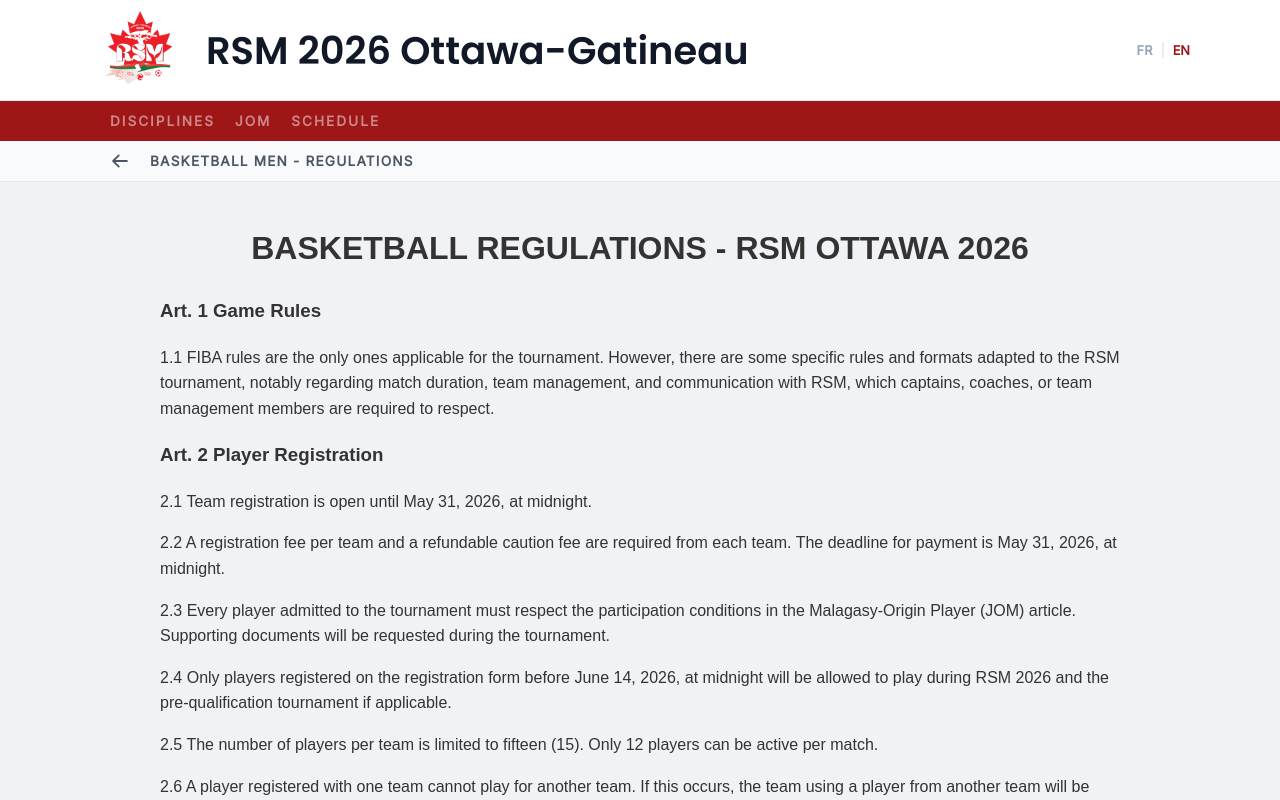
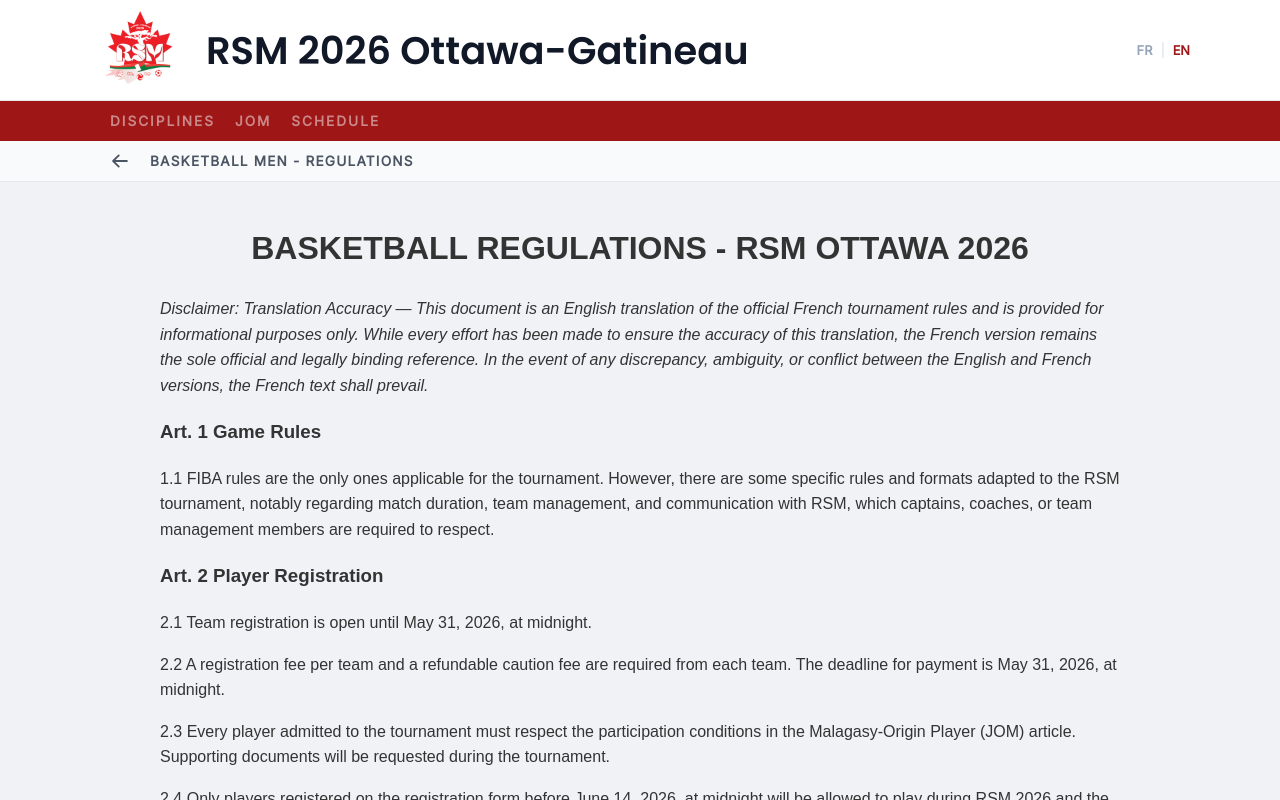
Before and after one commit to matth9597/Rsm2026, a React (Vite) app: page /basketball-homme/reglement in a window 1280 px wide. Both pictures are taken after a click on the element "EN". Shown: the top 800 px of the page. Built offline with nearby package versions, Linux system fonts and the light colour scheme.

Commit message:
adding regulations files

```diff
--- a/src/pages/reglementsSports/Basketball/ReglementBasketballHommeEN.jsx
+++ b/src/pages/reglementsSports/Basketball/ReglementBasketballHommeEN.jsx
@@ -4,6 +4,8 @@
   return (
     <div style={{ padding: '20px', maxWidth: '1000px', margin: '0 auto', fontFamily: 'sans-serif', lineHeight: '1.6', color: '#333' }}>
       <h1 style={{ textAlign: 'center' }}>BASKETBALL REGULATIONS - RSM OTTAWA 2026</h1>
+
+      <p><em>Disclaimer: Translation Accuracy — This document is an English translation of the official French tournament rules and is provided for informational purposes only. While every effort has been made to ensure the accuracy of this translation, the French version remains the sole official and legally binding reference. In the event of any discrepancy, ambiguity, or conflict between the English and French versions, the French text shall prevail.</em></p>
 
       <h3>Art. 1 Game Rules</h3>
       <p>1.1 FIBA rules are the only ones applicable for the tournament. However, there are some specific rules and formats adapted to the RSM tournament, notably regarding match duration, team management, and communication with RSM, which captains, coaches, or team management members are required to respect.</p>
--- a/src/pages/reglementsSports/Other/ReglementPetanqueEN.jsx
+++ b/src/pages/reglementsSports/Other/ReglementPetanqueEN.jsx
@@ -4,6 +4,8 @@
   return (
     <div style={{ padding: '20px', maxWidth: '1000px', margin: '0 auto', fontFamily: 'sans-serif', lineHeight: '1.6', color: '#333' }}>
       <h3 style={{ textAlign: 'center' }}>OFFICIAL REGULATIONS – PÉTANQUE – RSM 2026 OTTAWA–GATINEAU</h3>
+
+      <p><em>Disclaimer: Translation Accuracy — This document is an English translation of the official French tournament rules and is provided for informational purposes only. While every effort has been made to ensure the accuracy of this translation, the French version remains the sole official and legally binding reference. In the event of any discrepancy, ambiguity, or conflict between the English and French versions, the French text shall prevail.</em></p>
 
       <h3>1. Laws of the Game</h3>
       <p>1.1 In order to ensure a friendly and competitive RSM, all participants are required to strictly
--- a/src/pages/reglementsSports/Soccer/ReglementSoccerHommeEN.jsx
+++ b/src/pages/reglementsSports/Soccer/ReglementSoccerHommeEN.jsx
@@ -4,6 +4,7 @@
   return (
     <div style={{ padding: '20px', maxWidth: '1000px', margin: '0 auto', fontFamily: 'sans-serif', lineHeight: '1.6', color: '#333' }}>
       <h1>SOCCER 11-A-SIDE REGULATIONS — RSM OTTAWA 2026</h1>
+      <p><em>Disclaimer: Translation Accuracy — This document is an English translation of the official French tournament rules and is provided for informational purposes only. While every effort has been made to ensure the accuracy of this translation, the French version remains the sole official and legally binding reference. In the event of any discrepancy, ambiguity, or conflict between the English and French versions, the French text shall prevail.</em></p>
 
       <p>These regulations apply to soccer disciplines during RSM OTTAWA 2026.</p>
       <p>FIFA regulations apply in their entirety, unless specific provisions are contained in these regulations.</p>
--- a/src/pages/reglementsSports/Soccer/ReglementSoccerKidsEN.jsx
+++ b/src/pages/reglementsSports/Soccer/ReglementSoccerKidsEN.jsx
@@ -4,6 +4,7 @@
   return (
     <div style={{ padding: '20px', maxWidth: '1000px', margin: '0 auto', fontFamily: 'sans-serif', lineHeight: '1.6', color: '#333' }}>
       <h1>SOCCER 11-A-SIDE REGULATIONS — RSM OTTAWA 2026</h1>
+      <p><em>Disclaimer: Translation Accuracy — This document is an English translation of the official French tournament rules and is provided for informational purposes only. While every effort has been made to ensure the accuracy of this translation, the French version remains the sole official and legally binding reference. In the event of any discrepancy, ambiguity, or conflict between the English and French versions, the French text shall prevail.</em></p>
 
       <p>These regulations apply to soccer disciplines during RSM OTTAWA 2026.</p>
       <p>FIFA regulations apply in their entirety, unless specific provisions are contained in these regulations.</p>
--- a/src/pages/reglementsSports/Soccer/ReglementSoccerMixedEN.jsx
+++ b/src/pages/reglementsSports/Soccer/ReglementSoccerMixedEN.jsx
@@ -4,6 +4,7 @@
   return (
     <div style={{ padding: '20px', maxWidth: '1000px', margin: '0 auto', fontFamily: 'sans-serif', lineHeight: '1.6', color: '#333' }}>
       <h1>SOCCER 11-A-SIDE REGULATIONS — RSM OTTAWA 2026</h1>
+      <p><em>Disclaimer: Translation Accuracy — This document is an English translation of the official French tournament rules and is provided for informational purposes only. While every effort has been made to ensure the accuracy of this translation, the French version remains the sole official and legally binding reference. In the event of any discrepancy, ambiguity, or conflict between the English and French versions, the French text shall prevail.</em></p>
 
       <p>These regulations apply to soccer disciplines during RSM OTTAWA 2026.</p>
       <p>FIFA regulations apply in their entirety, unless specific provisions are contained in these regulations.</p>
```
